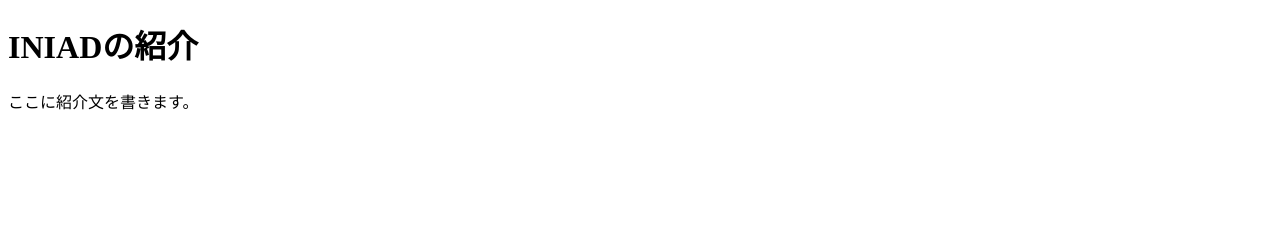
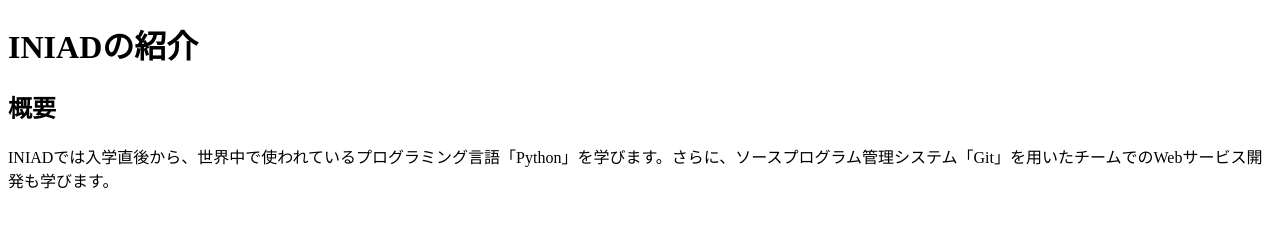
Before and after one commit to s1b112600010-cpu/iniad-intro, a plain HTML site: page index.html in a window 1280 px wide. Drawn offline with Linux system fonts and the light colour scheme.

Commit message:
Update index.html

```diff
--- a/index.html
+++ b/index.html
@@ -6,6 +6,6 @@
   </head>
   <body>
     <h1>INIADの紹介</h1>
-    <p>ここに紹介文を書きます。</p>
-  </body>
+        <h2>概要</h2>
+    <p>INIADでは入学直後から、世界中で使われているプログラミング言語「Python」を学びます。さらに、ソースプログラム管理システム「Git」を用いたチームでのWebサービス開発も学びます。</p>
 </html>
```
